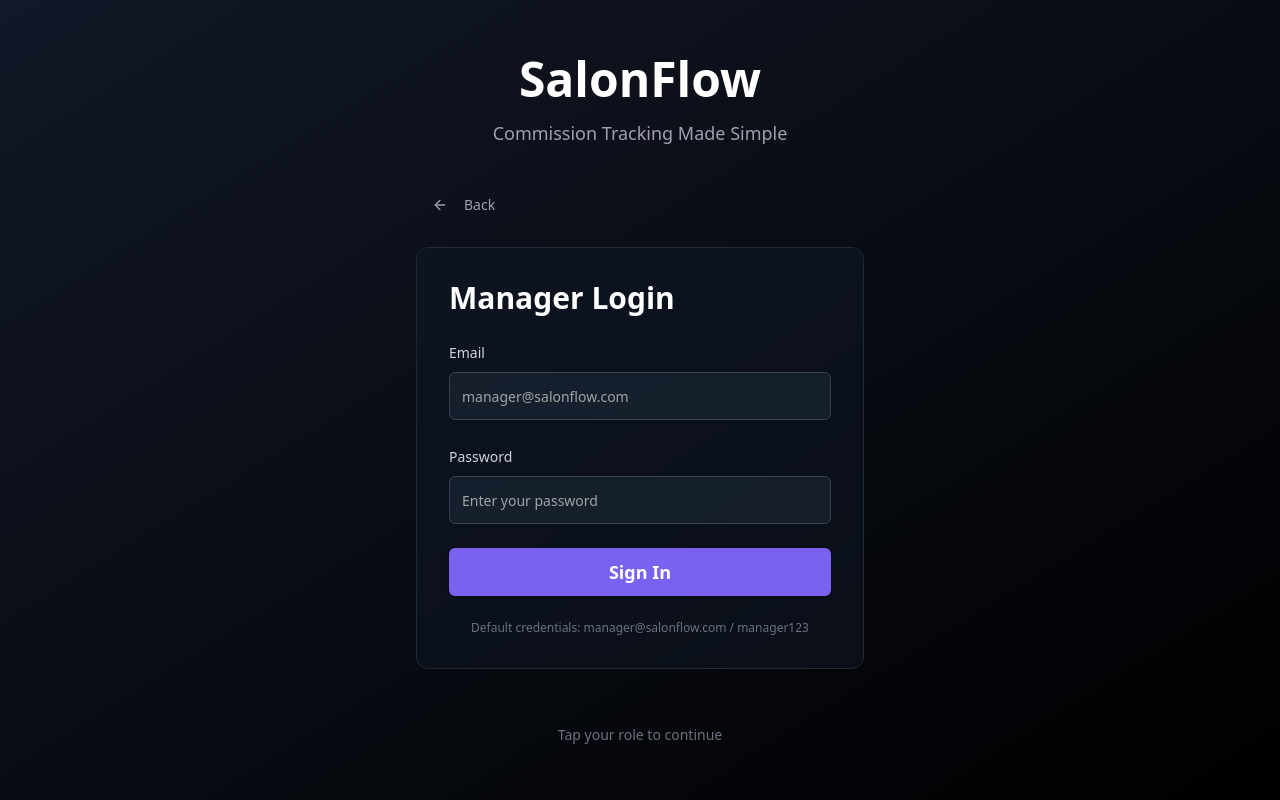
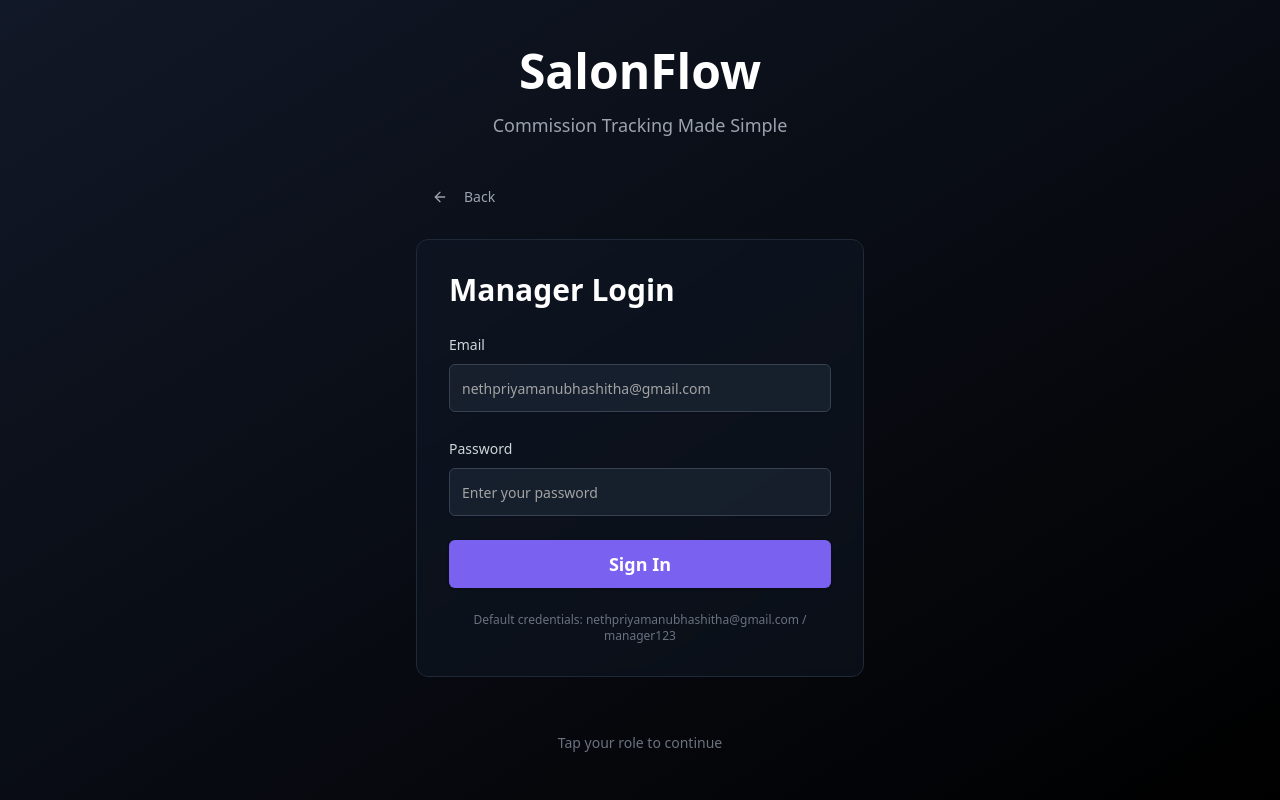
Before and after one commit to nethpriya11/GroomArtManager, a Next.js app: page /login in a window 1280 px wide. Both pictures are taken after a click on the button "Manager". Built offline with nearby package versions, Linux system fonts and the light colour scheme; no server answers.

Commit message:
fix: Update manager email on login page

```diff
--- a/app/login/page.tsx
+++ b/app/login/page.tsx
@@ -234,7 +234,7 @@ export default function LoginPage() {
                   <Input
                     id="email"
                     type="email"
-                    placeholder="manager@salonflow.com"
+                    placeholder="nethpriyamanubhashitha@gmail.com"
                     {...register('email')}
                     disabled={loading}
                     className="bg-gray-800/60 border-gray-700 text-white h-12 text-base"
@@ -285,7 +285,7 @@ export default function LoginPage() {
 
               {/* Helper Text */}
               <p className="mt-6 text-xs text-gray-500 text-center">
-                Default credentials: manager@salonflow.com / manager123
+                Default credentials: nethpriyamanubhashitha@gmail.com / manager123
               </p>
             </div>
           </div>
```
